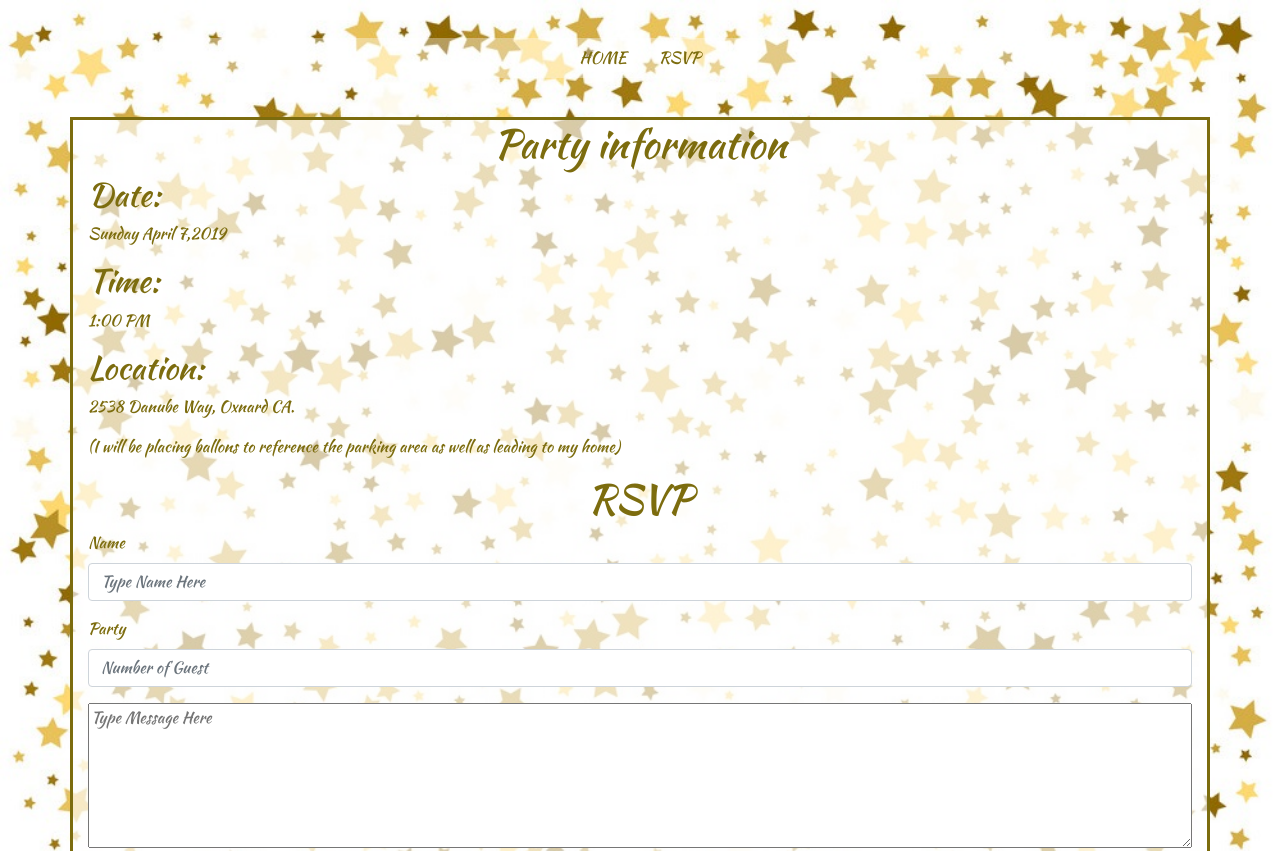
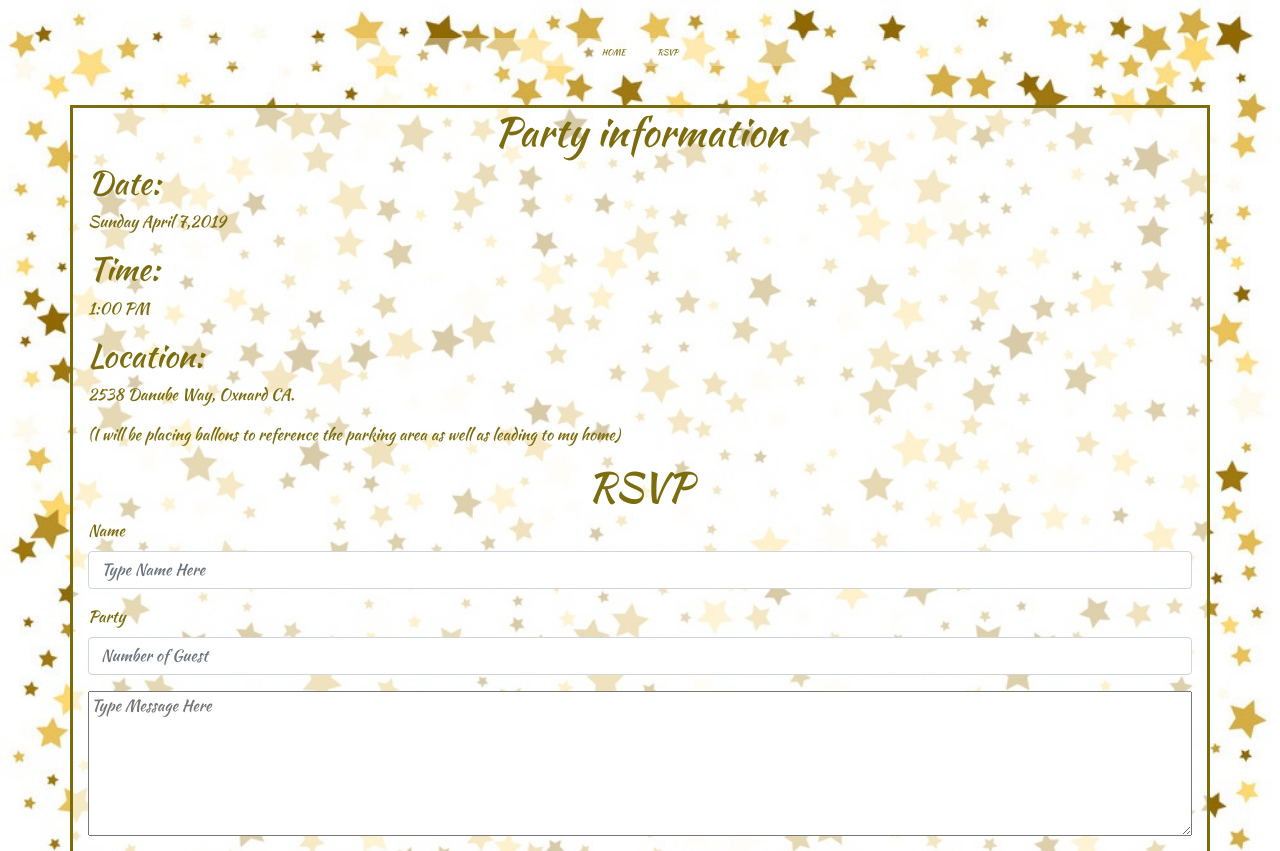
Before and after one commit to freddyt53/TwinkleTwinkle, a plain HTML site: page contact.html in a window 1280 px wide. Shown: the top 851 px of the page. Drawn offline with nearby package versions, Linux system fonts and the light colour scheme; a script that the page names is missing.

```diff
--- a/assets/css/style.css
+++ b/assets/css/style.css
@@ -29,6 +29,10 @@
     width: 70%;
     margin-top: 3%;
     margin-bottom: 3%;
+}
+
+#menuButtons{
+    font-size: 50%;
 }
 
 
--- a/contact.html
+++ b/contact.html
@@ -25,10 +25,10 @@
         <ul class="nav justify-content-center">
             <li class="nav-item">
             <li class="nav-item">
-                <a class="nav-link" style="color: rgb(124, 108, 14)!important" href="index.html">HOME</a>
+                <a class="nav-link" id="menuButtons" style="color: rgb(124, 108, 14)!important" href="index.html">HOME</a>
             </li>
             <li class="nav-item">
-                <a class="nav-link" style="color: rgb(124, 108, 14)!important" href="contact.html">RSVP</a>
+                <a class="nav-link" id="menuButtons" style="color: rgb(124, 108, 14)!important" href="contact.html">RSVP</a>
             </li>
         </ul>
     </div>
@@ -56,7 +56,7 @@
                 <div class="col-md-12">
                     <div class="form-group">
                         <label>Party</label>
-                        <input type="text" name="lastname" id="userInput" style="color: rgb(124, 108, 14)" class="form-control" placeholder="Number of Guest">
+                        <input type="text" name="party" id="userInput" style="color: rgb(124, 108, 14)" class="form-control" placeholder="Number of Guest">
                     </div>
                 </div>
             </div>
```
Also changed, not shown: index.html (+1 -1 lines).
